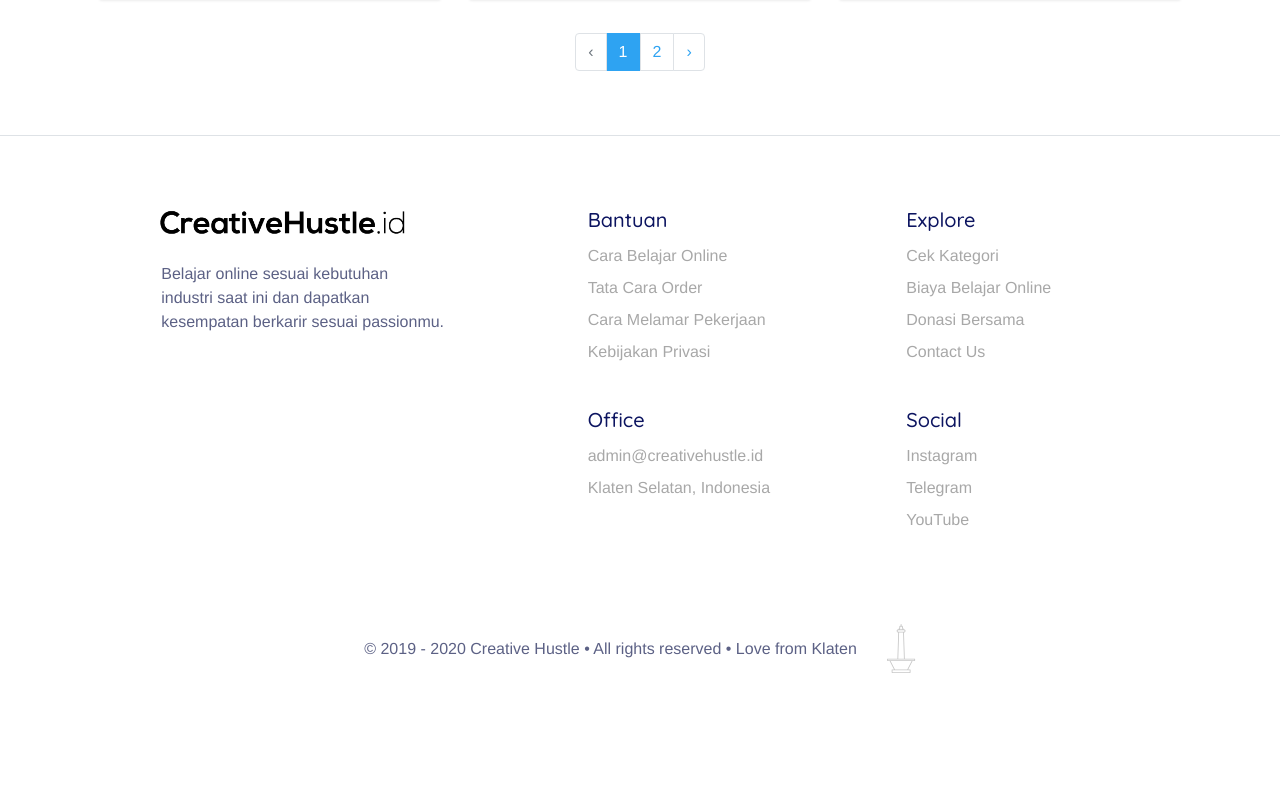
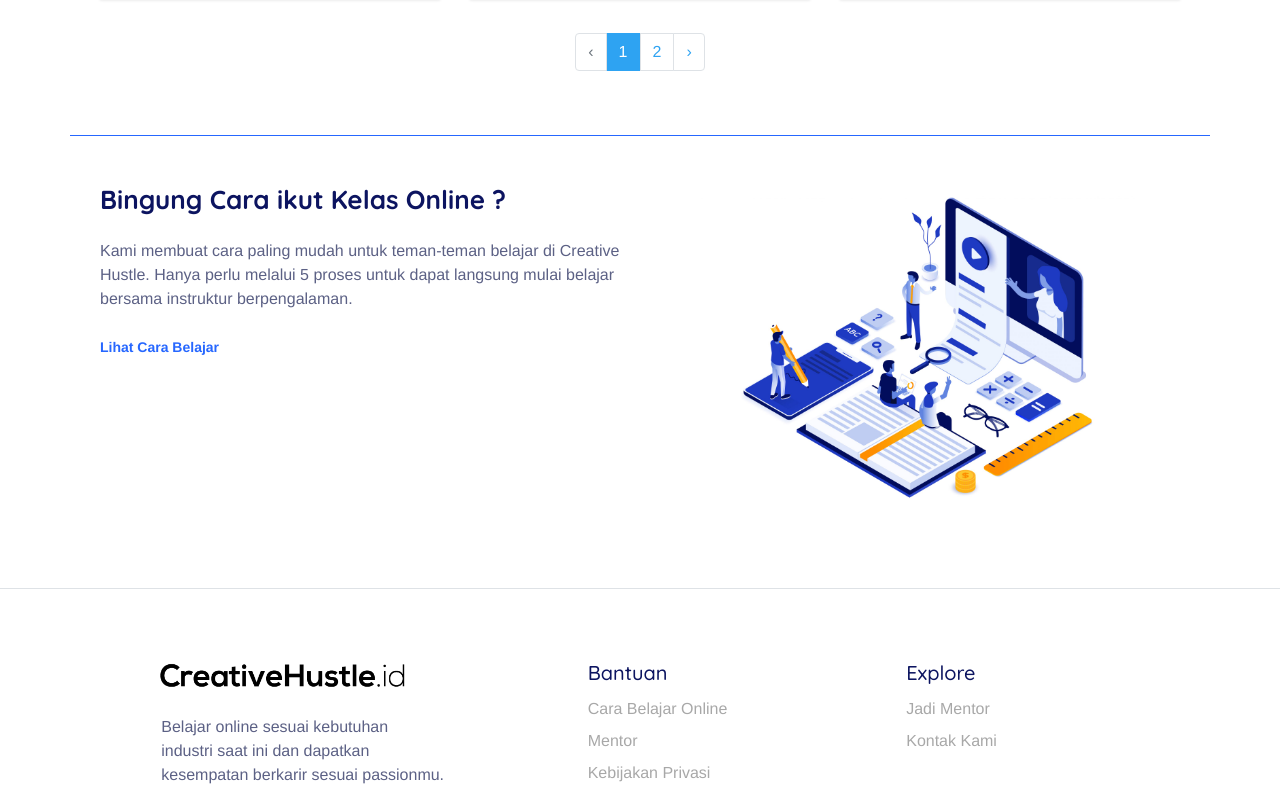
Before and after one commit to danko16/creativehustle-web-client, a React (Create React App) app: page /kelas in a window 1280 px wide. Shown: the part 1483-2280 px from the top of the page. Before the commit the page ends 2157 px from the top, so only its background shows below. Built offline with nearby package versions, Linux system fonts and the light colour scheme; no server answers; a web font is replaced by a local one.

Commit message:
revamp dashboard width

```diff
--- a/src/dashboard/dashboard.css
+++ b/src/dashboard/dashboard.css
@@ -89,6 +89,44 @@
   padding: 15px
 }
 
+.dashboard-main button.et_pb_button {
+  position: relative;
+  display: flex;
+  margin-left: auto;
+  margin-right: auto;
+  align-items: center;
+  border-width: 0px !important;
+  border-radius: 10px;
+  font-size: 20px;
+  font-weight: 500;
+  padding: 0.3em 1em;
+  line-height: 1.7em !important;
+  transition: all 300ms ease 0ms;
+  background-color: #ffffff;
+  background-image: linear-gradient(45deg, #2b87da 0%, #2167ff 100%);
+  color: #ffffff;
+}
+
+.dashboard-main button.et_pb_button:hover {
+  color: #ffffff !important;
+  background-image: initial !important;
+  background-color: #151363 !important;
+}
+
+.dashboard-main button.et_pb_button i.fa-angle-right {
+  transition: all 300ms ease 0ms;
+  font-size: 30px;
+  margin-left: -12px;
+  opacity: 0;
+  visibility: hidden;
+}
+
+.dashboard-main button.et_pb_button:hover i.fa-angle-right {
+  visibility: visible;
+  opacity: 1;
+  margin-left: 12px;
+}
+
 @media screen and (max-width: 1200px) {
   .dashboard-main {
     margin-left: 200px;
--- a/src/dashboard/index.js
+++ b/src/dashboard/index.js
@@ -5,7 +5,6 @@ import { Switch, Route, Redirect, useRouteMatch } from 'react-router-dom';
 import PropTypes from 'prop-types';
 import { kursusSayaAction } from '../redux/reducers/kursus-saya';
 
-import Header from '../shared/header';
 import Sidebar from './sidebar';
 import Progress from './menu/progress';
 import Kursus from './kursus';
@@ -29,8 +28,6 @@ function Dashboard({ reqKursusSaya, reqRekomendasi }) {
   }, [reqKursusSaya, reqRekomendasi]);
   return (
     <div className="dashboard-container">
-      <Header />
-      <div className="container">
       <Switch>
         <Route exact path={`${path}`}>
           <Redirect to={`${path}/progress`} />
@@ -56,7 +53,6 @@ function Dashboard({ reqKursusSaya, reqRekomendasi }) {
         </Route>
       </Switch>
     </div>
-    </div>
   );
 }
 
--- a/src/dashboard/kursus/detail-kursus.js
+++ b/src/dashboard/kursus/detail-kursus.js
@@ -56,13 +56,13 @@ function DetailKursus({ contents, done, loading }) {
             <div className="card-no-shadow">
               <iframe
                 title={contentSaya.title}
-                height="315"
                 src={contentSaya.url}
                 frameBorder="0"
                 allow="accelerometer; autoplay; encrypted-media; gyroscope; picture-in-picture"
                 allowFullScreen
                 style={{
                   width: '100%',
+                  height: 500,
                 }}
               ></iframe>
             </div>
--- a/src/dashboard/menu/progress.js
+++ b/src/dashboard/menu/progress.js
@@ -80,7 +80,7 @@ function Progress({ kursus, contents, rekomendasi, loading }) {
 
   function renderRekomendasi() {
     return rekomendasiSaya.map((val) => (
-      <div key={val.id} className="col-md-12 col-lg-6 mb-3">
+      <div key={val.id} className="col-md-6 col-lg-6 col-xl-3 mb-3">
         <div className="rekomendasi-wrapper">
           <Link to={`/kursus/${val.id}`} className="stretched-link">
             <span className="sr-only">title for screen</span>
@@ -101,7 +101,7 @@ function Progress({ kursus, contents, rekomendasi, loading }) {
       <div className="row mb-5">
         <div className="col-md-12">
           <div className="progress-belajar card">
-            <div className="card-body">
+            <div className="card-body ">
               <h4 className="card-title">Rekomendasi Kursus</h4>
               <p>
                 Berikut ini adalah beberapa Kursus favorit di creative hustle yang mungkin sesuai
--- a/src/index.css
+++ b/src/index.css
@@ -1,5 +1,5 @@
 :root {
-  --indigo-3: #322f56
+  --indigo-3: #322f56;
 }
 
 *,
@@ -16,12 +16,17 @@ body {
   color: #5c6185;
   text-align: left;
   background-color: #fff;
-  font-family: 'Muli',Helvetica,Arial,Lucida,sans-serif;
+  font-family: 'Muli', Helvetica, Arial, Lucida, sans-serif;
 }
 
-h1, h2, h3, h4, h5, h6 {
+h1,
+h2,
+h3,
+h4,
+h5,
+h6 {
   color: #0c1460;
-  font-family: 'Quicksand',Helvetica,Arial,Lucida,sans-serif;
+  font-family: 'Quicksand', Helvetica, Arial, Lucida, sans-serif;
 }
 
 h1 {
@@ -39,3 +44,7 @@ h3 {
 button:focus {
   outline: none;
 }
+
+.border-top--blue {
+  border-top: 1px solid #2667ff;
+}
--- a/src/kelas/index.js
+++ b/src/kelas/index.js
@@ -1,4 +1,5 @@
 import React from 'react';
+import { Link } from 'react-router-dom';
 import Header from '../shared/header';
 import Footer from '../shared/footer';
 import KelasList from './kelas-list';
@@ -11,7 +12,7 @@ function Kelas() {
       <div
         className="py-4"
         style={{
-          backgroundColor: '#3f506b',
+          backgroundImage: 'url(/assets/img/cta-bg.png)',
         }}
       >
         <div className="kelas-head container d-flex py-4">
@@ -45,6 +46,43 @@ function Kelas() {
         </div>
       </div>
       <KelasList />
+      <div className="container border-top--blue py-5">
+        <div className="row">
+          <div className="col-lg-6">
+            <h2 className="mb-4">
+              <strong>Bingung Cara ikut Kelas Online ?</strong>
+            </h2>
+            <p className="mb-4">
+              Kami membuat cara paling mudah untuk teman-teman belajar di Creative Hustle. Hanya
+              perlu melalui 5 proses untuk dapat langsung mulai belajar bersama instruktur
+              berpengalaman.
+            </p>
+            <button className="to-learn-path">
+              <Link to={`/journey`} className="stretched-link">
+                <span className="sr-only">title for screen</span>
+              </Link>
+              <span>Lihat Cara Belajar</span>
+              <i className="fa fa-angle-right" aria-hidden="true"></i>
+            </button>
+          </div>
+          <div
+            className="col-lg-6"
+            style={{
+              padding: '0 60px',
+              marginBottom: 30,
+            }}
+          >
+            <img
+              src="/assets/img/642-3-scaled.jpg"
+              alt="642-scaled"
+              style={{
+                width: '100%',
+                height: '100%',
+              }}
+            />
+          </div>
+        </div>
+      </div>
       <Footer />
     </div>
   );
--- a/src/kursus/index.js
+++ b/src/kursus/index.js
@@ -1,4 +1,5 @@
 import React from 'react';
+import { Link } from 'react-router-dom';
 import Header from '../shared/header';
 import Footer from '../shared/footer';
 import KursusList from './kursus-list';
@@ -11,7 +12,7 @@ function Talent() {
       <div
         className="py-4"
         style={{
-          backgroundColor: '#3f506b',
+          backgroundImage: 'url(/assets/img/cta-bg.png)',
         }}
       >
         <div className="kursus-head container d-flex py-4">
@@ -44,6 +45,43 @@ function Talent() {
         </div>
       </div>
       <KursusList />
+      <div className="container border-top--blue py-5">
+        <div className="row">
+          <div
+            className="col-lg-6"
+            style={{
+              padding: '0 60px',
+              marginBottom: 30,
+            }}
+          >
+            <img
+              src="/assets/img/642-3-scaled.jpg"
+              alt="642-scaled"
+              style={{
+                width: '100%',
+                height: '100%',
+              }}
+            />
+          </div>
+          <div className="col-lg-6">
+            <h2 className="mb-4">
+              <strong>Bingung Bagaimana Memulai Kursus ?</strong>
+            </h2>
+            <p className="mb-4">
+              Kami membuat cara paling mudah untuk teman-teman belajar di Creative Hustle. Hanya
+              perlu melalui 5 proses untuk dapat langsung mulai belajar bersama instruktur
+              berpengalaman.
+            </p>
+            <button className="to-learn-path">
+              <Link to={`/journey`} className="stretched-link">
+                <span className="sr-only">title for screen</span>
+              </Link>
+              <span>Lihat Cara Belajar</span>
+              <i className="fa fa-angle-right" aria-hidden="true"></i>
+            </button>
+          </div>
+        </div>
+      </div>
       <Footer />
     </div>
   );
--- a/src/shared/footer.js
+++ b/src/shared/footer.js
@@ -36,10 +36,7 @@ function Footer() {
                         <Link to="/">Cara Belajar Online</Link>
                       </li>
                       <li>
-                        <Link to="/">Tata Cara Order</Link>
-                      </li>
-                      <li>
-                        <Link to="/">Cara Melamar Pekerjaan</Link>
+                        <Link to="/">Mentor</Link>
                       </li>
                       <li>
                         <Link to="/">Kebijakan Privasi</Link>
@@ -50,16 +47,10 @@ function Footer() {
                     <h5 className="text-indigo-3">Explore</h5>
                     <ul className="list-unstyled sitemap">
                       <li>
-                        <Link to="/">Cek Kategori</Link>
+                        <Link to="/">Jadi Mentor</Link>
                       </li>
                       <li>
-                        <Link to="/">Biaya Belajar Online</Link>
-                      </li>
-                      <li>
-                        <Link to="/">Donasi Bersama</Link>
-                      </li>
-                      <li>
-                        <Link to="/">Contact Us</Link>
+                        <Link to="/">Kontak Kami</Link>
                       </li>
                     </ul>
                   </div>
--- a/src/shared/header.css
+++ b/src/shared/header.css
@@ -247,7 +247,7 @@ ul.user-menu-small-nav li a:hover {
     position: relative;
   }
 
-  .header-notifications.active .header-notifications-dropdown {
+  .header-notifications-dropdown {
     display: none;
   }
 
```
Also changed, not shown: src/dashboard/kursus/kursus.js (+19 -1 lines), src/dashboard/menu/kelas.js (+16 -19 lines). Lines whose indentation alone changed are shown as unchanged.
